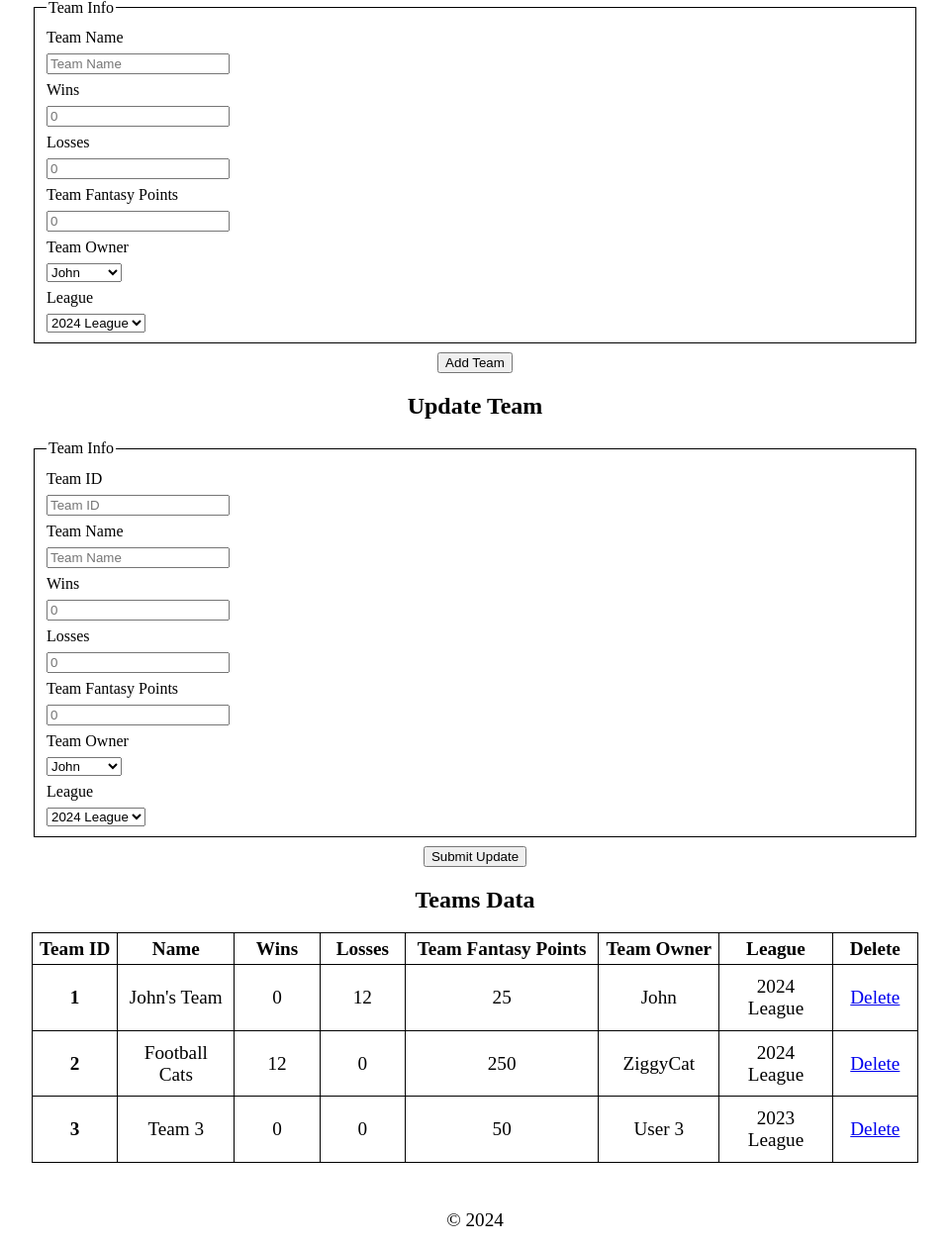
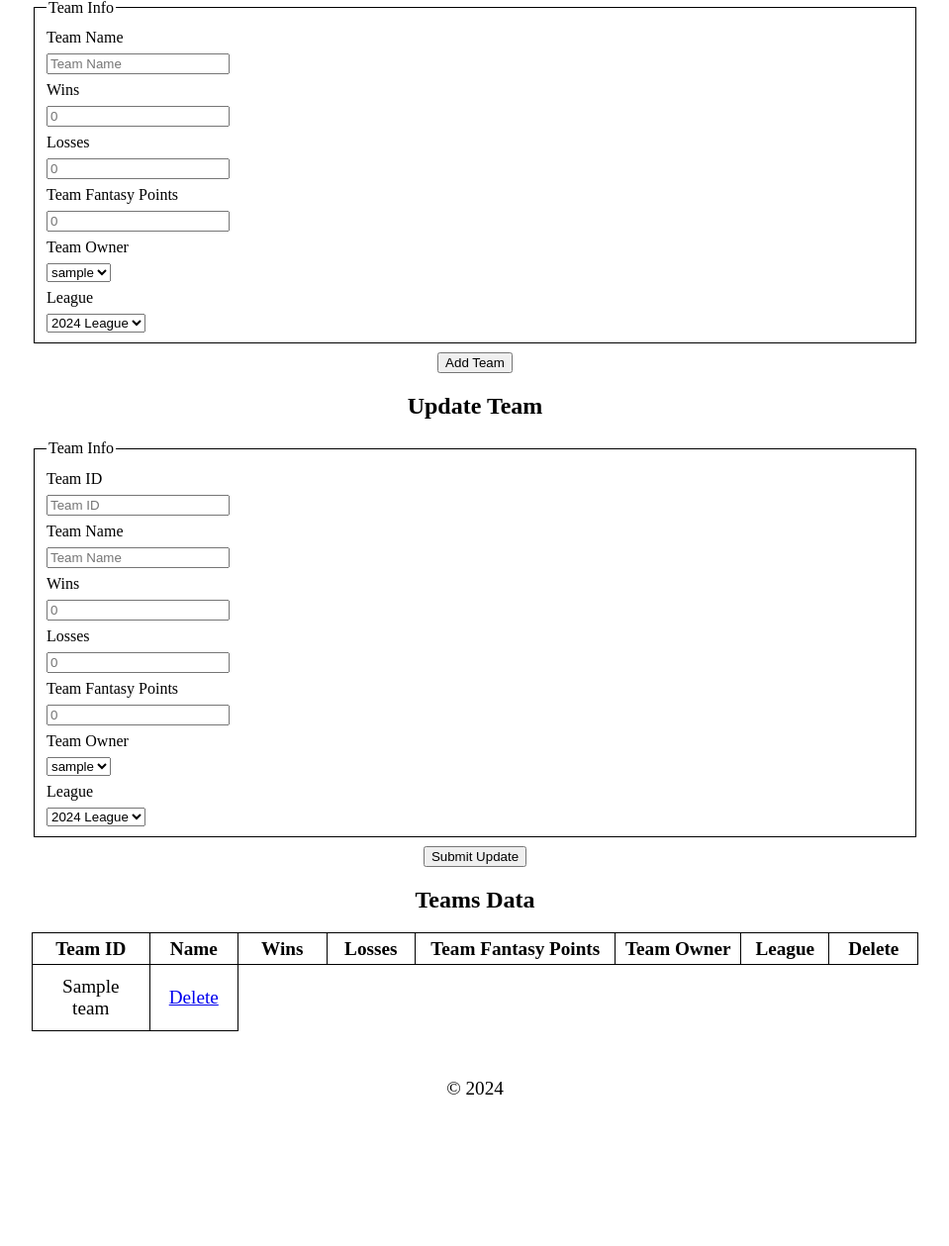
Before and after one commit to khaledalsaraireh/CS340-Project, a Flask app: template templates/teams.j2 in a window 1280 px wide. Shown: the part 210-1469 px from the top of the page at 99% size, without its empty margins (160-1119 px from the left). After the commit the page ends 1316 px from the top, so only its background shows below. Run offline with Flask 3, Linux system fonts and the light colour scheme; the template is opened without the code that fills it: most values are stand-ins (such as "Sample title", 1, 10 or a date in 2020); some libraries are stand-ins or nearby versions.

Commit message:
teams CREATE READ DELETE

```diff
--- a/app.py
+++ b/app.py
@@ -55,6 +55,34 @@ def players():
 
     return render_template("players.j2", player_data = player_data)
 
+@app.route("/delete_player/<int:id>")
+def delete_player(id):
+    query = "DELETE from Players WHERE playerID = '%s';"
+    cur = mysql.connection.cursor()
+    cur.execute(query, (id,))
+    mysql.connection.commit()
+    return redirect("/players")
+
+
+@app.route("/update_player", methods =["GET", "POST"])
+def update_player():
+    playerId = request.form["playerID"]
+    playerName = request.form["playerName"]
+    nflTeam = request.form["nfl-team"]
+    fantasyPoints = request.form["fantasyPoints"]
+    position = request.form["position"]
+    query = "UPDATE Players SET Players.name = %s, Players.originTeamNFL = %s, Players.playerFantasyPoints = %s, Players.position = %s WHERE Players.playerID = %s"
+    cur = mysql.connection.cursor()
+    cur.execute(query, (playerName, nflTeam, fantasyPoints, position, playerId ))
+    mysql.connection.commit()
+
+    return redirect("/players")
+
+
+
+
+
+
 # ---------- Players Routes End ----------
 if __name__ == "__main__":
     app.run(port=1122, debug=True)
--- a/templates/players.j2
+++ b/templates/players.j2
@@ -156,7 +156,7 @@
                {% for key in player.keys() %}
                <td> {{player[key]}}</td> <!-- Add attribute to column -->
                {% endfor %}
-               <td><a href="#">Delete</a></td>
+               <td><a href="delete_player/{{player.playerID}}" class="btn btn-default">Delete</a></td>
             {% endfor %}
             </tr>
             {% endif %}
--- a/templates/team_owners.j2
+++ b/templates/team_owners.j2
@@ -4,7 +4,7 @@
       <meta charset="UTF-8">
       <meta name="viewport" content="width=device-width, initial-scale=1.0">
       <title>Fantasy Football Manager</title>
-      <link rel="stylesheet" href="styles.css">
+      <link rel="stylesheet" type="text/css" href="{{ url_for('static', filename='styles.css') }}">
       <meta>
    </head>
    <body>
--- a/templates/team_rosters.j2
+++ b/templates/team_rosters.j2
@@ -4,7 +4,7 @@
       <meta charset="UTF-8">
       <meta name="viewport" content="width=device-width, initial-scale=1.0">
       <title>Fantasy Football Manager</title>
-      <link rel="stylesheet" href="styles.css">
+      <link rel="stylesheet" type="text/css" href="{{ url_for('static', filename='styles.css') }}">
       <meta>
    </head>
    <body>
--- a/templates/teams.j2
+++ b/templates/teams.j2
@@ -4,7 +4,7 @@
       <meta charset="UTF-8">
       <meta name="viewport" content="width=device-width, initial-scale=1.0">
       <title>Fantasy Football Manager</title>
-      <link rel="stylesheet" href="styles.css">
+      <link rel="stylesheet" type="text/css" href="{{ url_for('static', filename='styles.css') }}">
       <meta>
    </head>
    <body>
@@ -27,7 +27,7 @@
                     <fieldset>
                         <legend>Team Info</legend>
                         <label for="name">Team Name</label>
-                        <input type="Name" name="Name" id="Name" placeholder="Team Name" required>
+                        <input type="name" name="name" id="name" placeholder="Team Name" required>
                         <label for="wins">Wins</label>
                         <input type="number" name="wins" id="wins" placeholder="0">
                         <label for="losses">Losses</label>
@@ -36,9 +36,11 @@
                         <input type="number" name="teamFantasyPoints" id="teamFantasyPoints" placeholder="0">
                         <label for="teamOwnerName">Team Owner</label>
                         <select name="teamOwnerName" id="teamOwnerName">
-                           <option value="John">John</option>
-                           <option value="ZiggyCat">ZiggyCat</option>
-                           <option value="User 3">User 3</option>
+                        {% if team_owner_names %}
+                           {% for userName in team_owner_names%}
+                              <option value="{{userName['userName']}}">{{userName['userName']}}</option>
+                           {% endfor %}
+                        {% endif %}
                         </select>
                         <label for="leagueName">League</label>
                         <select name="leagueName" id="leagueName">
@@ -67,9 +69,11 @@
                <input type="number" name="teamFantasyPoints" id="teamFantasyPoints" placeholder="0">
                <label for="teamOwnerName">Team Owner</label>
                <select name="teamOwnerName" id="teamOwnerName">
-                  <option value="John">John</option>
-                  <option value="ZiggyCat">ZiggyCat</option>
-                  <option value="User 3">User 3</option>
+               {% if team_owner_names %}
+                  {% for userName in team_owner_names%}
+                     <option value="{{userName['userName']}}">{{userName['userName']}}</option>
+                  {% endfor %}
+               {% endif %}
                </select>
                <label for="leagueName">League</label>
                <select name="leagueName" id="leagueName">
@@ -94,36 +98,16 @@
                <th>League</th>
                <th>Delete</th>
             </thead>
-            <tr>
-               <th>1</th>
-               <td>John's Team</td>
-               <td>0</td>
-               <td>12</td>
-               <td>25</td>
-               <td>John</td>
-               <td>2024 League</td>
-               <td><a href="#">Delete</a></td>
-            </tr>
-            <tr>
-               <th>2</th>
-               <td>Football Cats</td>
-               <td>12</td>
-               <td>0</td>
-               <td>250</td>
-               <td>ZiggyCat</td>
-               <td>2024 League</td>
-               <td><a href="#">Delete</a></td>
-            </tr>
-            <tr>
-               <th>3</th>
-               <td>Team 3</td>
-               <td>0</td>
-               <td>0</td>
-               <td>50</td>
-               <td>User 3</td>
-               <td>2023 League</td>
-               <td><a href="#">Delete</a></td>
-            </tr>
+            {% if teams_data %}
+            {% for team in teams_data%}
+               <tr>
+                  {% for key in team.keys()%}
+                  <td> {{team[key]}}</td>
+                  {% endfor %}
+                  <td><a href="delete_team/{{team.teamID}}">Delete</a></td>
+            {% endfor %}
+               </tr>
+            {% endif %}
         </table>
       </main>
       <footer>
```
